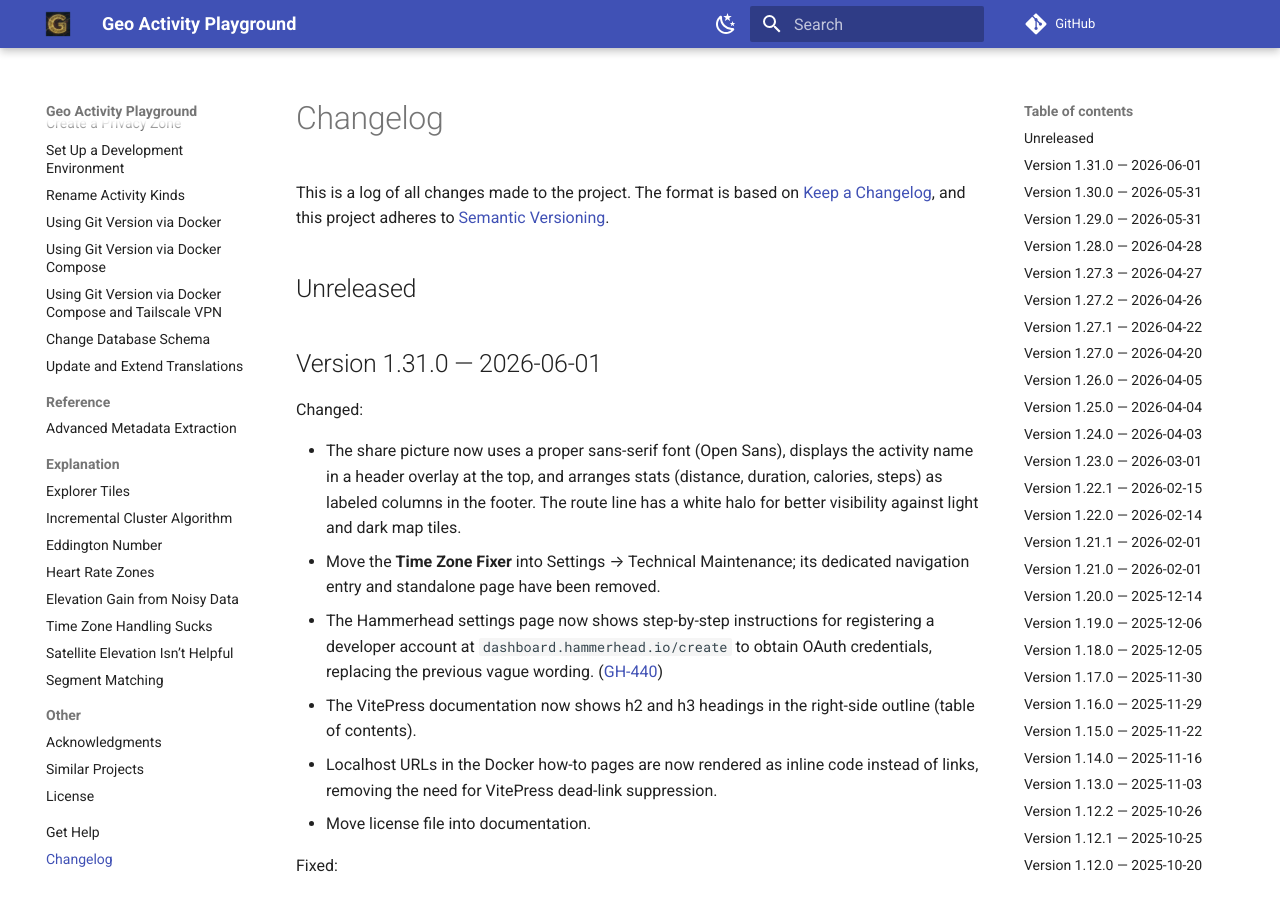
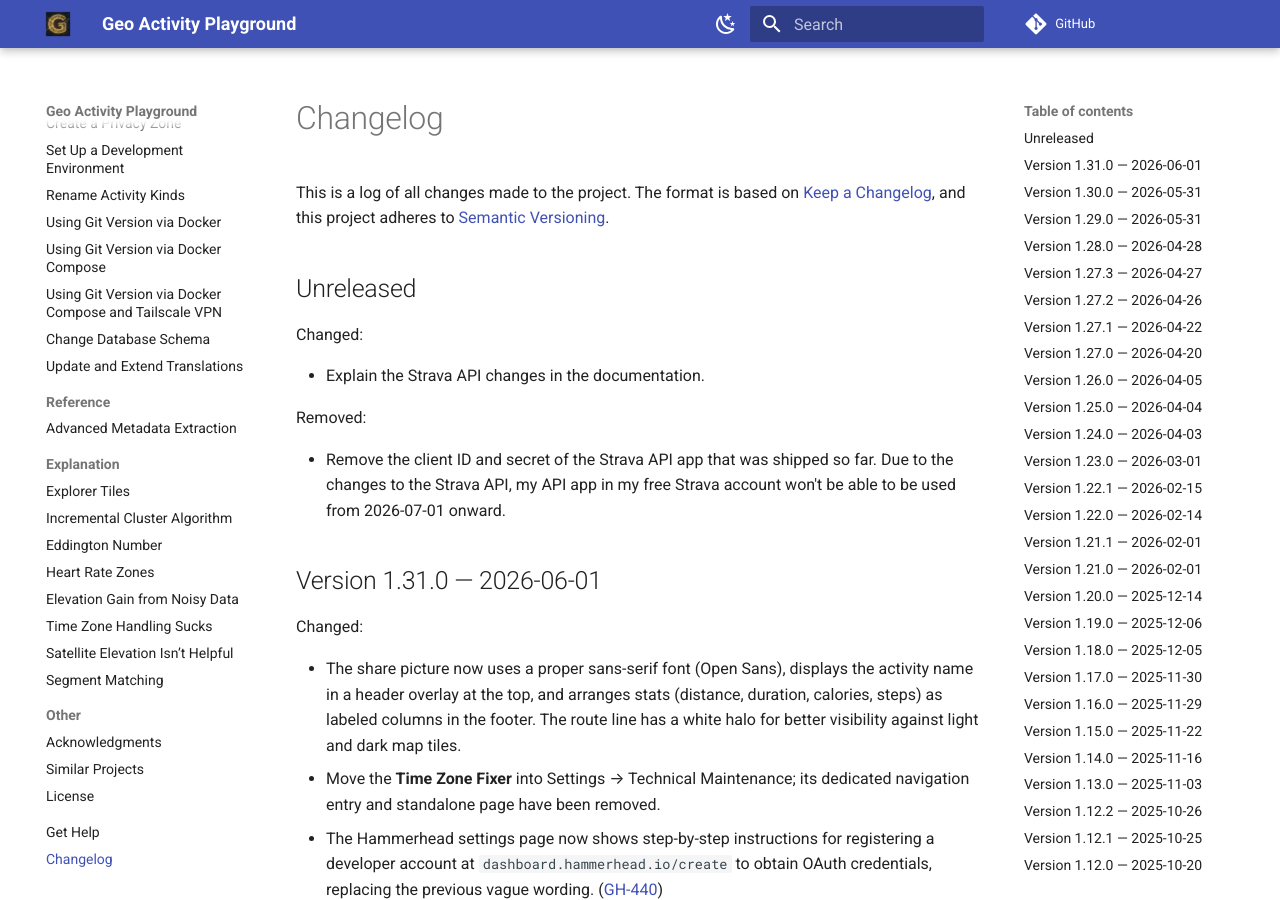
Before and after one commit to martin-ueding/geo-activity-playground, an MkDocs documentation site: the page built from docs/changelog.md, in a window 1280 px wide and 900 px high. Built offline with MkDocs 1.6.1 and Material for MkDocs 9.7.7, drawn with Linux system fonts in a browser that asks for light colours; comment, search, counter and statistics services are not loaded.

Commit message:
docs: changelog entry
Refs: GH-443

```diff
--- a/docs/changelog.md
+++ b/docs/changelog.md
@@ -17,6 +17,13 @@ Types of changes
 
 ## Unreleased
 
+Changed:
+
+- Explain the Strava API changes in the documentation.
+
+Removed:
+
+- Remove the client ID and secret of the Strava API app that was shipped so far. Due to the changes to the Strava API, my API app in my free Strava account won't be able to be used from 2026-07-01 onward.
 
 ## Version 1.31.0 — 2026-06-01
 
```
